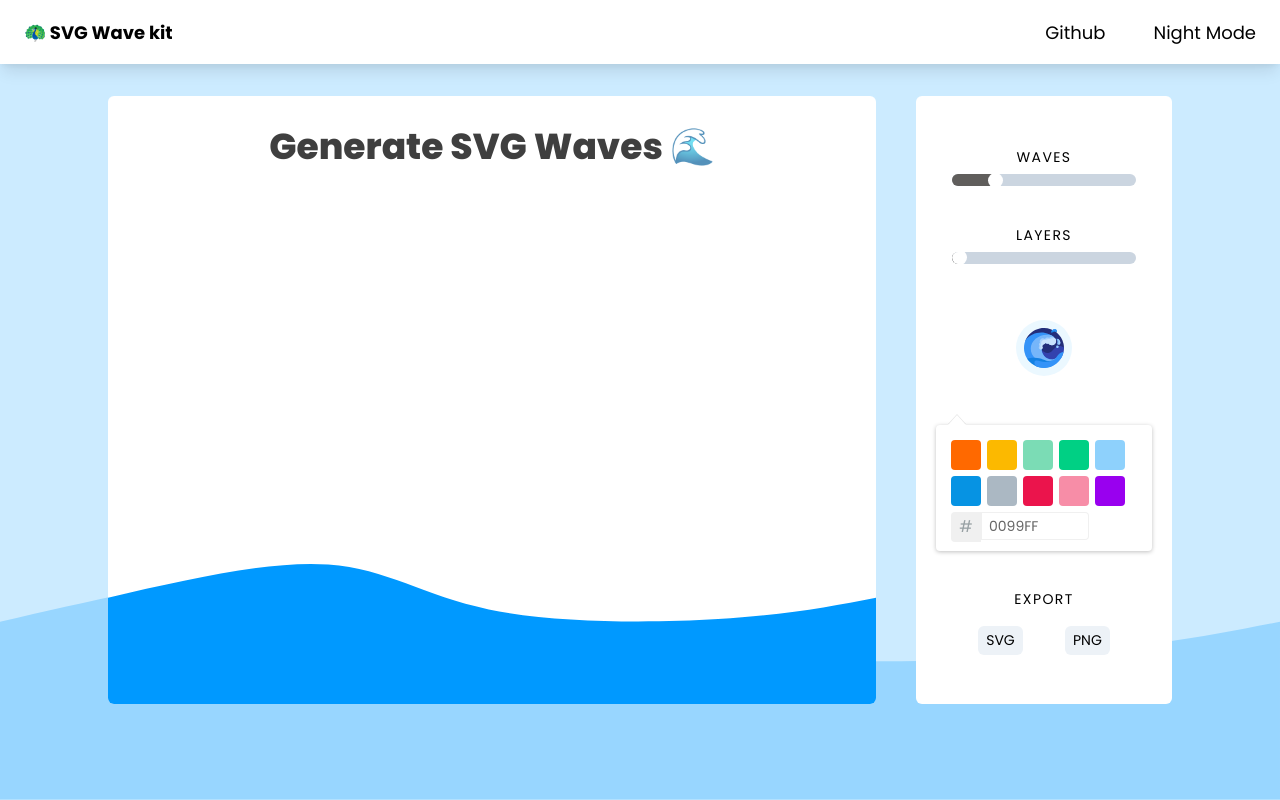
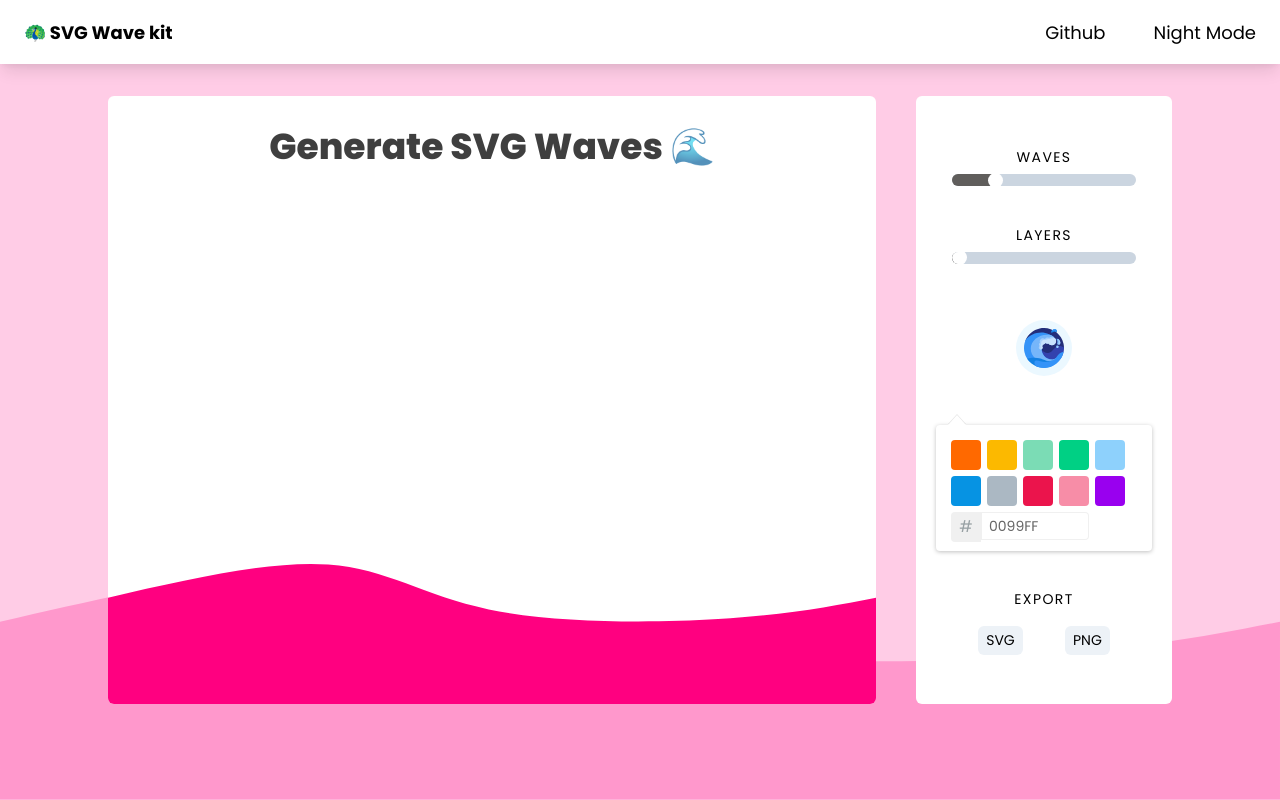
Before and after one commit to anup-a/svgwave, a React app: page / in a window 1280 px wide. Built offline with nearby package versions, Linux system fonts and the light colour scheme.

Commit message:
added  UI  fixes  +  font  changes

```diff
--- a/src/components/canvas.jsx
+++ b/src/components/canvas.jsx
@@ -1,13 +1,13 @@
 import React, { useRef } from 'react'
 import SVGCode from './svgCode'
 
-function Canvas({ showModal, svg }) {
+function Canvas({ showModal, svg, svgElement }) {
   return (
     <div className="relative z-10 w-3/5 m-5 overflow-hidden bg-white rounded-md h-4/5">
       <h1 className="w-full p-6 font-sans text-4xl font-extrabold text-center opacity-75">
         Generate SVG Waves 🌊
       </h1>
-      {showModal && <SVGCode code={svg.toString()} />}
+      {showModal && <SVGCode code={svgElement.current.outerHTML} />}
       <div className="absolute bottom-0 w-full transition-all duration-300 ease-in-out delay-150">
         {svg}
       </div>
--- a/src/components/home.jsx
+++ b/src/components/home.jsx
@@ -1,4 +1,4 @@
-import React, { useState } from 'react'
+import React, { useRef, useState } from 'react'
 import Canvas from './canvas'
 import CustomBar from './customBar'
 import Navbar from './nav'
@@ -6,8 +6,9 @@ import { waveInit } from '../wave'
 import { OPACITY_ARR, MAX_WAVES } from './../constants'
 
 function Home() {
-  const [bgColor, setBgColor] = useState('#0099ff33')
+  const [bgColor, setBgColor] = useState('#ff008033')
   const [showModal, setShowModal] = useState(false)
+  const svgElement = useRef(null)
 
   const [wave, setWave] = useState({
     height: 400,
@@ -16,7 +17,7 @@ function Home() {
     layerCount: 2,
     variance: 0.75,
     strokeWidth: 0,
-    fillColor: '#0099ff',
+    fillColor: '#ff0080',
     strokeColor: 'none',
   })
 
@@ -29,6 +30,7 @@ function Home() {
     <svg
       viewBox={`0 0 1440 ${height}`}
       xmlns={xmlns}
+      ref={svgElement}
       className="transition duration-300 ease-in-out delay-150"
     >
       {path.map((p, index) => {
@@ -71,7 +73,12 @@ function Home() {
       >
         <div className="absolute bottom-0 w-full opacity-25 bg-svg">{svg}</div>
 
-        <Canvas waveConfig={wave} showModal={showModal} svg={svg} />
+        <Canvas
+          waveConfig={wave}
+          showModal={showModal}
+          svg={svg}
+          svgElement={svgElement}
+        />
         <CustomBar
           waveConfig={wave}
           handleWaveConfig={handleWaveConfig}
--- a/src/styles/sideBar.css
+++ b/src/styles/sideBar.css
@@ -35,9 +35,11 @@ img:focus,
   0% {
     transform: rotate(0);
   }
+
   50% {
     transform: rotate(180deg) scale(0.7);
   }
+
   100% {
     transform: rotate(360deg) scale(1);
   }
--- a/src/wave/wave.js
+++ b/src/wave/wave.js
@@ -39,14 +39,10 @@ function generateClosedPath(
   strokeWidth,
 ) {
   const xPoints = curvePoints.map((p) => p.x)
-  console.log(xPoints)
   const yPoints = curvePoints.map((p) => p.y)
-  console.log(yPoints)
 
   const xControlPoints = computeControlPoints(xPoints)
-  console.log(xControlPoints)
   const yControlPoints = computeControlPoints(yPoints)
-  console.log(yControlPoints)
 
   let path =
     `M ${leftCornerPoint.x},${leftCornerPoint.y} ` +
```
